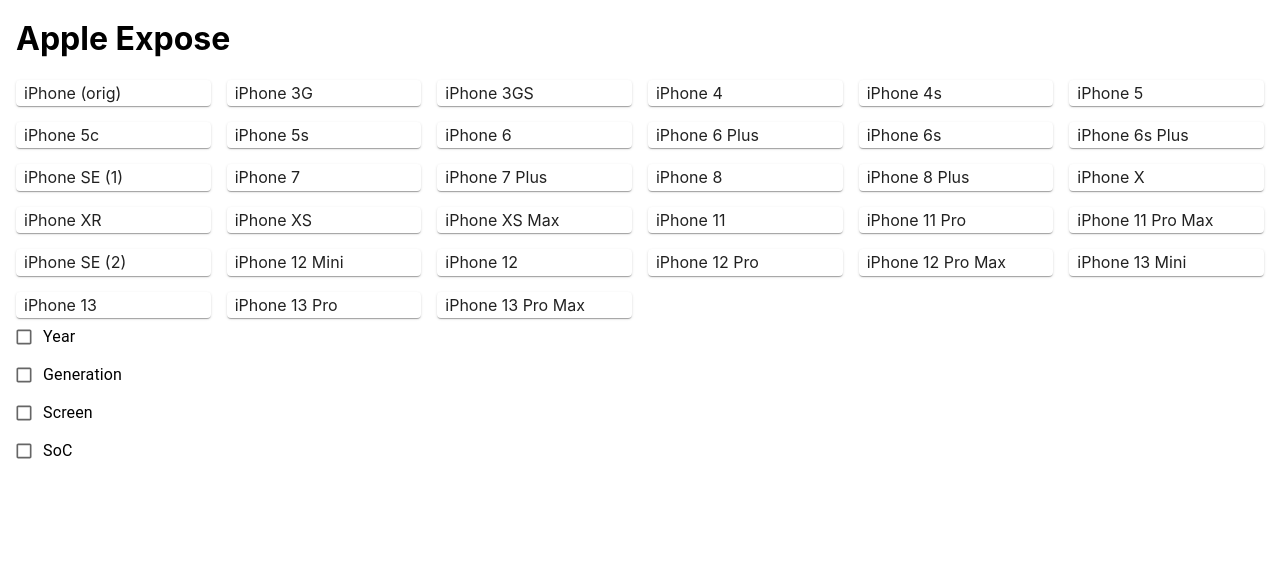
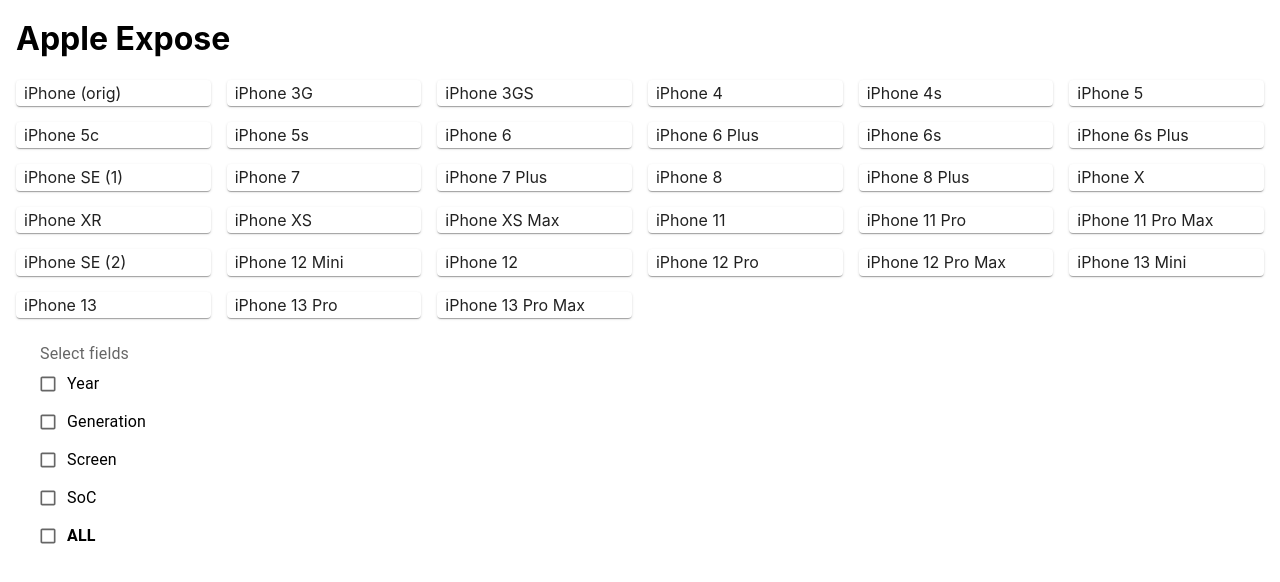
Before and after one commit to askoretskiy/apple-expose, a React (Create React App) app: page / in a window 1280 px wide. Shown: the top 582 px of the page. Built offline with nearby package versions, Linux system fonts and the light colour scheme; a small style sheet from the web is missing.

Commit message:
Add "All fields" option

```diff
--- a/src/components/App.tsx
+++ b/src/components/App.tsx
@@ -26,7 +26,11 @@
       </header>
       <main>
         <Shelf data={data} fields={fields} />
-        <Filters fields={fields} toggleField={toggleField} />
+        <Filters
+          fields={fields}
+          toggleField={toggleField}
+          setFields={setFields}
+        />
       </main>
     </>
   );
--- a/src/components/Filters.tsx
+++ b/src/components/Filters.tsx
@@ -1,4 +1,6 @@
 import React from "react";
+import FormControl from "@mui/material/FormControl";
+import FormLabel from "@mui/material/FormLabel";
 import FormGroup from "@mui/material/FormGroup";
 import FormControlLabel from "@mui/material/FormControlLabel";
 import Checkbox from "@mui/material/Checkbox";
@@ -9,14 +11,43 @@
   screenDiagonalInch: "Screen",
   socName: "SoC",
 };
+const FieldsFields = new Set(Object.keys(Fields));
+
+const isSetEqual = (a: Set<any>, b: Set<any>): Boolean => {
+  if (a.size !== b.size) {
+    return false;
+  }
+  for (const v of a) {
+    if (!b.has(v)) {
+      return false;
+    }
+  }
+  return true;
+};
+
+const hasAllFields = (fields: Set<string>): true | false | null => {
+  if (fields.size === 0) {
+    return false;
+  }
+  if (isSetEqual(fields, FieldsFields)) {
+    return true;
+  }
+  return null;
+};
 
 export const Filters = ({
   fields,
   toggleField,
+  setFields,
 }: {
   fields: Set<string>;
   toggleField: (field: string) => void;
-}) => (
+  setFields: (fields: Set<string>) => void;
+}) => {
+  const checkedAll = hasAllFields(fields);
+  return (
+    <FormControl sx={{ m: 3 }} component="fieldset" variant="standard">
+      <FormLabel component="legend">Select fields</FormLabel>
       <FormGroup>
         {Object.entries(Fields).map(([field, label]) => (
           <FilterRow
@@ -27,8 +58,21 @@
             toggleField={toggleField}
           />
         ))}
+        <FormControlLabel
+          control={
+            <Checkbox
+              size="small"
+              checked={checkedAll ?? false}
+              indeterminate={checkedAll === null}
+              onClick={() => setFields(checkedAll ? new Set() : FieldsFields)}
+            />
+          }
+          label={<span style={{ fontWeight: "bold" }}>ALL</span>}
+        />
       </FormGroup>
+    </FormControl>
   );
+};
 
 const FilterRow = ({
   field,
```
Lines whose indentation alone changed are shown as unchanged.
